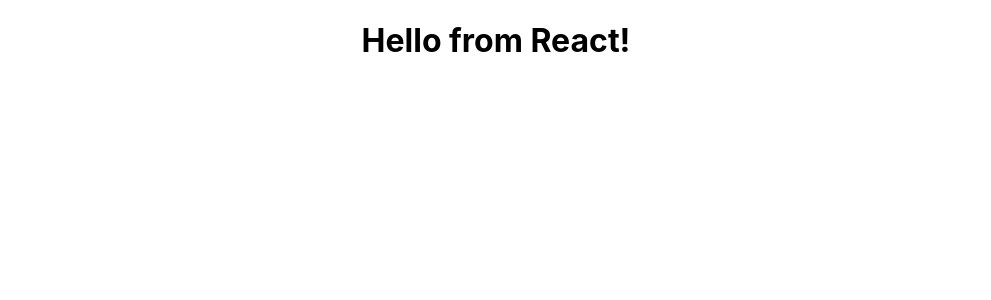
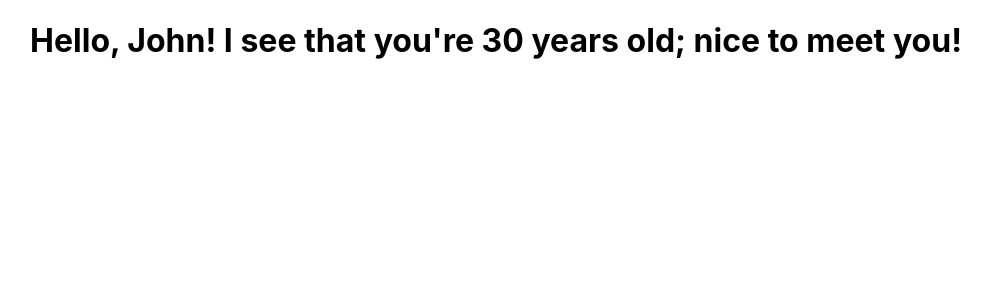
Before and after one commit to vkleer/react-app, a React (Create React App) app in the folder my-app/: page / in a window 1280 px wide. Shown: the top 300 px of the page, without its empty margins (144-1135 px from the left). Built offline with nearby package versions, Linux system fonts and the light colour scheme.

Commit message:
Create first stateless functional component with props parameter

```diff
--- a/my-app/src/App.js
+++ b/my-app/src/App.js
@@ -1,11 +1,11 @@
 import logo from './logo.svg';
 import './App.css';
-import FunctionalGreeting from './components/FunctionalGreeting';
+import FunctionalGreetingWithProps from './components/FunctionalGreetingWithProps';
 
 function App() {
   return (
     <div className="App">
-      <FunctionalGreeting />
+      <FunctionalGreetingWithProps greeting="nice to meet you!" name="John" age="30" />
     </div>
   );
 }
--- /dev/null
+++ b/my-app/src/components/FunctionalGreetingWithProps.js
@@ -0,0 +1,8 @@
+import React from "react";
+
+const FunctionalGreetingWithProps = (props) => {
+    console.log(props);
+    return <h1>Hello, {props.name}! I see that you're {props.age} years old; {props.greeting}</h1>;
+}
+
+export default FunctionalGreetingWithProps;
```
